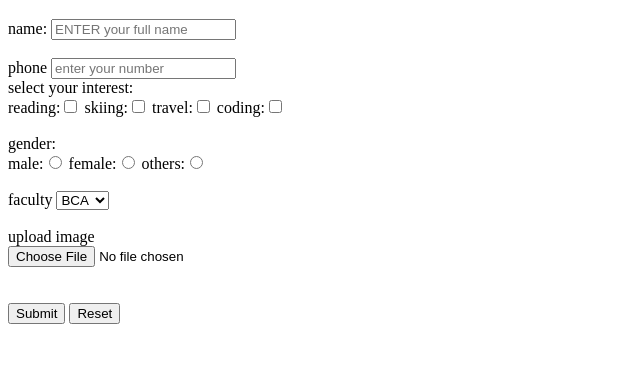
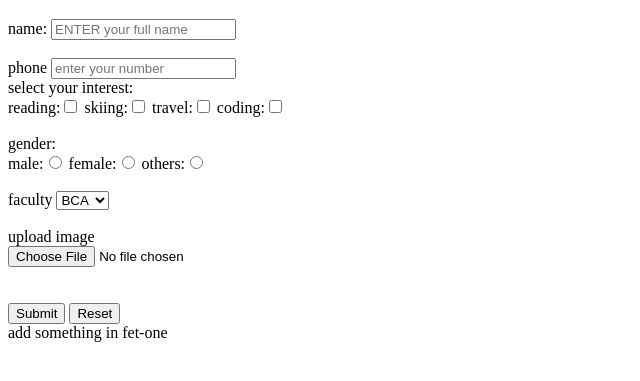
Before and after one commit to riya410/html, a plain HTML site: page files/form.html in a window 1280 px wide. Shown: the part 61-442 px from the top of the page, without its empty margins (0-640 px from the left). Drawn offline with Linux system fonts and the light colour scheme.

Commit message:
adjust code

```diff
--- a/files/form.html
+++ b/files/form.html
@@ -71,3 +71,4 @@
 
 </body>
 </html>
+add something in fet-one
```
